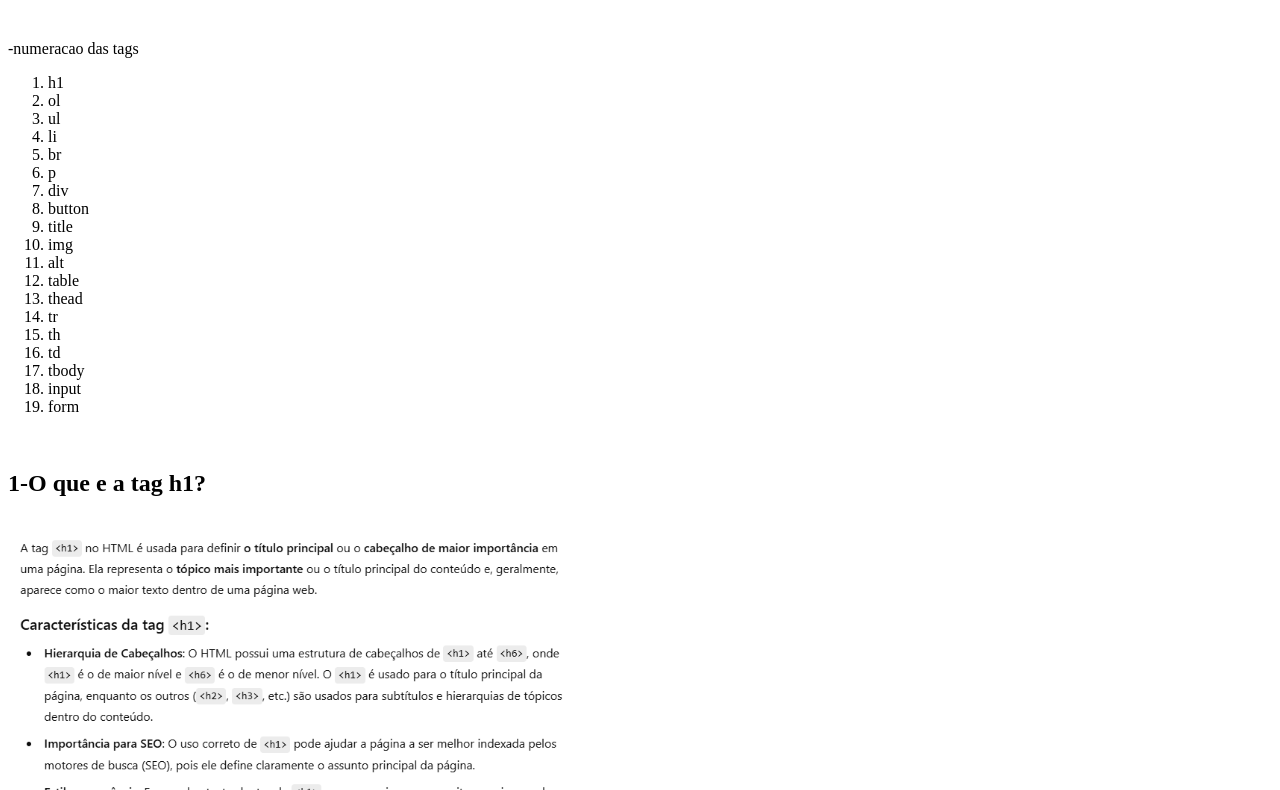
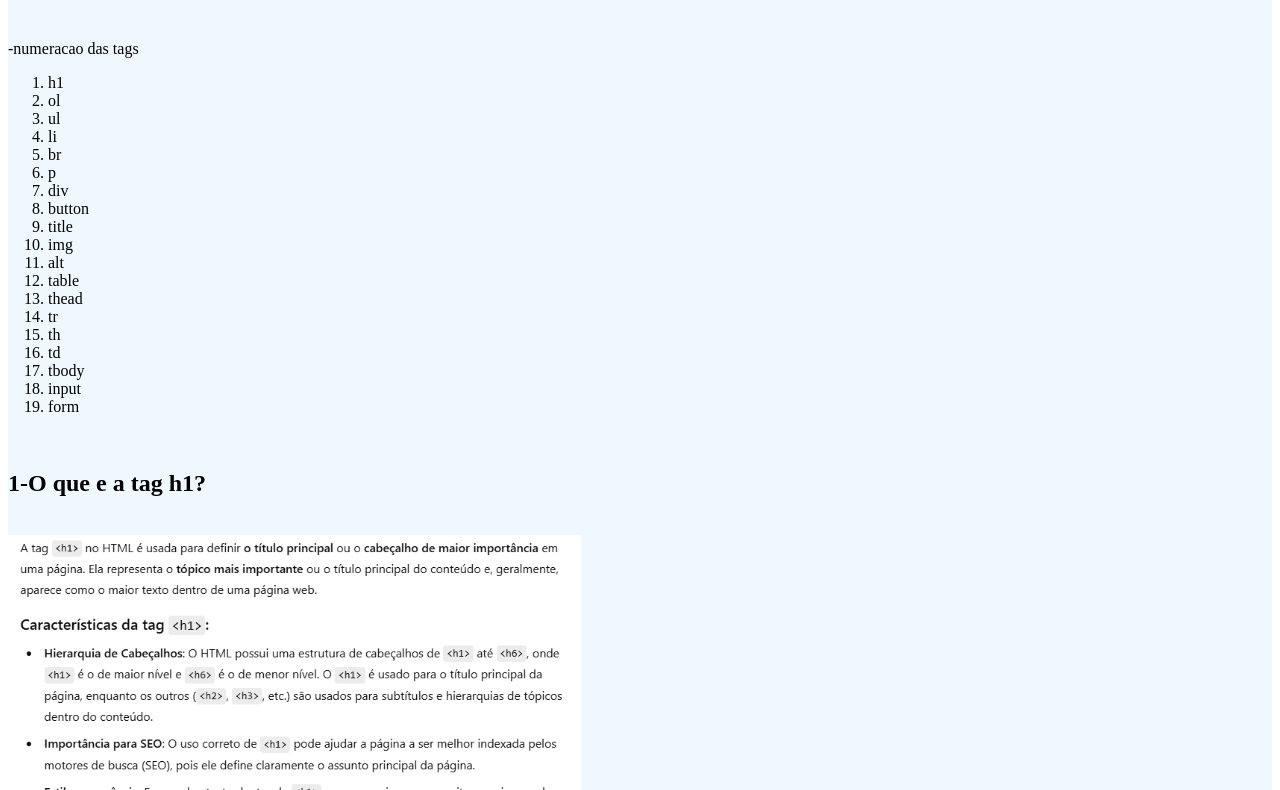
Before and after one commit to GuilhermeTocchetto/pwia, a plain HTML site: page vscode/index.html in a window 1280 px wide. Shown: the part 60-850 px from the top of the page. Drawn offline with Linux system fonts and the light colour scheme.

Commit message:
css do manual

```diff
--- a/vscode/index.html
+++ b/vscode/index.html
@@ -1,10 +1,12 @@
 <html>
 
 <head>
+    <link rel="stylesheet" href="tags.css">
     <title>EXPLICACAO DAS TEGS</title>
 
 <body>
 
+    <div class="container">
         <h1>Explicacao de todas as tags </h1>
         <br />
         <p>
@@ -32,7 +34,6 @@
         </ol>
         </p>
         <br />
-
         <p>
             <h2>1-O que e a tag h1?</h2>
             <br />
@@ -91,7 +92,6 @@
             </p>
             <br />
             <p>
-
         <h2>7-Oq e a tag div?</h2>
         <br />
         <img src="div exp.png" witch="800" height="400"= />
@@ -196,6 +196,7 @@
         <br>
         <img src="form.png" alt="">
         <br>
+    </div>
 
 
 </body>
--- /dev/null
+++ b/vscode/tags.css
@@ -0,0 +1,4 @@
+.container{
+    background-color: aliceblue;
+
+}
```
Lines whose indentation alone changed are shown as unchanged.
